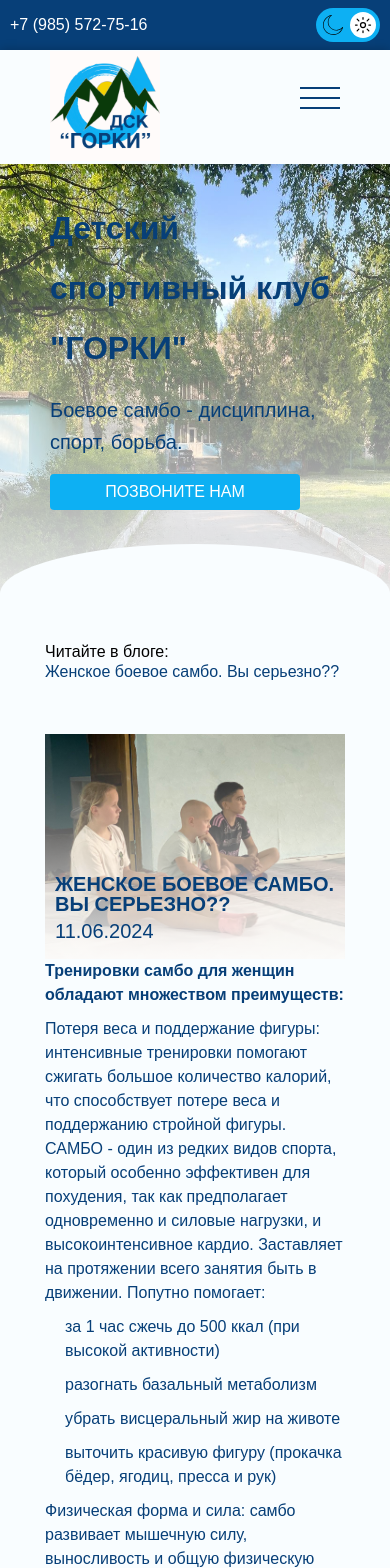
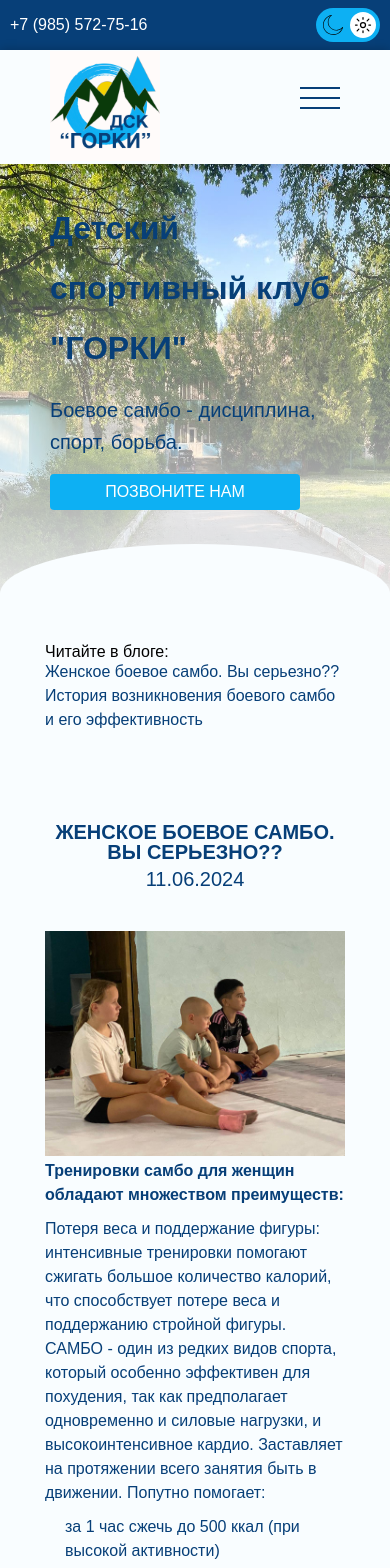
Before and after one commit to borashek32/gorki, a React (Vite) app: page /#/blog in a window 390 px wide. Shown: the top 1568 px of the page. Built offline with nearby package versions, Linux system fonts and the light colour scheme.

Commit message:
feat: add styles for navlinks and a new article

```diff
--- a/src/common/components/header/Header.module.css
+++ b/src/common/components/header/Header.module.css
@@ -93,6 +93,10 @@ header {
   display: none;
 }
 
+.navlinks {
+  color: var(--text-secondary-hover-color) !important;
+}
+
 @media (max-width: 1439px) {
   .headerTopWrapper a span {
     display: none;
@@ -134,6 +138,10 @@ header {
   .headerTopWrapper {
     padding: 0 50px;
   }
+
+  .navlinks {
+    color: var(--text-primary-color) !important;
+  }
 }
 
 @media (max-width: 600px) {
--- a/src/common/components/header/Header.tsx
+++ b/src/common/components/header/Header.tsx
@@ -34,17 +34,17 @@ export const Header = () => {
         <nav className={active ? styles.nav : ''}>
           <ul className={styles.menu}>
             {location.pathname === '/blog' &&
-              <NavLink to={'/'} style={{color: 'black'}}>
+              <NavLink to={'/'} className={styles.navlinks} onClick={handleSetActive}>
                 Домой
               </NavLink>
             }
             {location.pathname.includes('/albums') &&
-              <NavLink to={'/'} style={{color: 'black'}}>
+              <NavLink to={'/'} className={styles.navlinks} onClick={handleSetActive}>
                 Домой
               </NavLink>
             }
             {location.pathname === '/address' &&
-              <NavLink to={'/'} style={{color: 'black'}}>
+              <NavLink to={'/'} className={styles.navlinks} onClick={handleSetActive}>
                 Домой
               </NavLink>
             }
@@ -128,10 +128,10 @@ export const Header = () => {
                     Тренер
                   </Link>
                 </li>
-                <NavLink to={'/blog'} style={{color: 'black'}}>
+                <NavLink to={'/blog'} className={styles.navlinks}>
                   Блог
                 </NavLink>
-                <NavLink to={'/address'} style={{color: 'black'}}>
+                <NavLink to={'/address'} className={styles.navlinks}>
                   Схема проезда
                 </NavLink>
               </>
--- a/src/features/blog/Blog.module.css
+++ b/src/features/blog/Blog.module.css
@@ -16,24 +16,25 @@
   display: flex;
   flex-direction: column;
   align-items: center;
+  width: 800px;
 }
 
 .imgWrapper {
-  display: flex;
+  /* display: flex;
   justify-content: center;
   position: relative;
   z-index: 1;
-  width: 800px;
+  width: 800px; */
 }
 
 .imgWrapper::after {
-  width: 100%;
+  /* width: 100%;
   height: 100%;
   position: absolute;
   content: '';
   background: linear-gradient(to bottom, transparent, var(--text-primary-color));
   opacity: .9;
-  z-index: 2;
+  z-index: 2; */
 }
 
 .imgWrapper img {
@@ -41,10 +42,12 @@
 }
 
 .postHeader {
-  position: absolute;
+  text-align: center;
+  margin: 40px 0;
+  /* position: absolute;
   top: 500px;
   left: 10px;
-  z-index: 20;
+  z-index: 20; */
 }
 
 .postHeader h6 {
@@ -76,6 +79,10 @@
 }
 
 @media (max-width: 900px) {
+  .postWrapper {
+    width: 500px;
+  }
+
   .imgWrapper {
     width: 500px;
   }
@@ -90,6 +97,10 @@
 }
 
 @media (max-width: 600px) {
+  .postWrapper {
+    width: 300px;
+  }
+
   .imgWrapper {
     width: 300px;
   }
--- a/src/features/blog/Blog.tsx
+++ b/src/features/blog/Blog.tsx
@@ -1,5 +1,6 @@
 import styles from './Blog.module.css'
 import women from './../../common/assets/img/footer.jpeg'
+import history from './../../common/assets/img/blog/history.jpeg'
 
 export const Blog = () => {
 
@@ -12,16 +13,19 @@ export const Blog = () => {
             <a href="#womenCombatSambo">
               <p>Женское боевое самбо. Вы серьезно??</p>
             </a>
+            <a href="#historyCombatSambo">
+              <p>История возникновения боевого самбо и его эффективность</p>
+            </a>
           </li>
         </ul>
       </div>
       <article className={styles.postWrapper} id='womenCombatSambo'>
         <div className={styles.imgWrapper}>
-          <img src={women} alt="women combat sambo" />
           <div className={styles.postHeader}>
             <h6>Женское боевое самбо. Вы серьезно??</h6>
             <p>11.06.2024</p>
           </div>
+          <img src={women} alt="women combat sambo" />
         </div>
         <p className={styles.listHeader}>Тренировки самбо для женщин обладают множеством преимуществ:</p>
         <ul className={styles.listAdvantages}>
@@ -60,6 +64,50 @@ export const Blog = () => {
           </li>
         </ul>
       </article>
+      <article className={styles.postWrapper} id='historyCombatSambo'>
+        <div className={styles.imgWrapper}>
+          <div className={styles.postHeader}>
+            <h6>История возникновения боевого самбо и его эффективность</h6>
+            <p>15.06.2024</p>
+          </div>
+          <img src={history} alt="history combat sambo" />
+        </div>
+        <ul className={styles.listAdvantages}>
+          <li>
+            <p>Боевое самбо началось как ответ на потребность в создании эффективного метода самообороны для советских спецназовцев и оперативников. В 1980-х годах советские спецслужбы начали создавать специальные силы, которые должны были выполнять задачи в тылу врага. Для выполнения этих задач требовались люди, которые были способны не только защищаться, но и атаковать противника.</p>
+          </li>
+          <li>
+            <p>В это время в СССР был создан спорт самбо, который был направлен на обучение людей в области самозащиты и дзюдо. Однако, спецназовцы и оперативники требовали более агрессивного и физически demanding стиля, который позволял бы им эффективно защищаться и атаковать противника.</p>
+          </li>
+          <li>
+            <p>В 1985 году было создано первое учебное заведение по боевому самбо в Москве, где начали тренировать спецназовцев и оперативников в этом стиле. Вскоре БС распространился по всему СССР и стал популярным видом спорта.</p>
+          </li>
+          <li>
+            <p>Боевое самбо — это эффективный способ самообороны, который позволяет людям защищаться и атаковать противника. Оно включает в себя элементы дзюдо, самбо, боксинга и других боевых искусств. БС позволяет тренировать как физические навыки, так и психологические.</p>
+          </li>
+          <li>
+            <p className={styles.listHeader}>Боевое самбо эффективно в следующих аспектах:</p>
+            <ul className={styles.subList}>
+              <li>
+                <p>Силовая тренировка: БС включает в себя силовые упражнения, которые помогают тренировать мышцы и улучшать физические навыки.</p>
+              </li>
+              <li>
+                <p>Технические навыки: БС включает в себя техники дзюдо и самбо, которые помогают тренировать навыки самообороны.</p>
+              </li>
+              <li>
+                <p>Психологическая подготовка: БС включает в себя психологические элементы, которые помогают тренировать навыки анализа ситуации и принятия решений.</p>
+              </li>
+              <li>
+                <p>Многопрофильность: БС может быть использован для различных целей, включая самооборону, дзюдо и другие боевые искусства.</p>
+              </li>
+            </ul>
+          </li>
+          <li>
+            <p>Боевое самбо — это эффективный способ самообороны, который позволяет людям защищаться и атаковать противника. Оно включает в себя элементы дзюдо, самбо, боксинга и других боевых искусств. БС эффективно в силовой тренировке, технических навыках, психологической подготовке и многопрофильности. Боевое самбо может быть использовано для различных целей, включая силовые операции, самооборону и спортивные соревнования.</p>
+          </li>
+        </ul>
+        <p>Источники: "История боевого самбо","Боевое самбо: эффективный способ самообороны","Боевое самбо: история и современность"</p>
+      </article>
     </section>
   )
 }
```
Also changed, not shown: src/common/assets/img/blog/history.jpeg (added).
